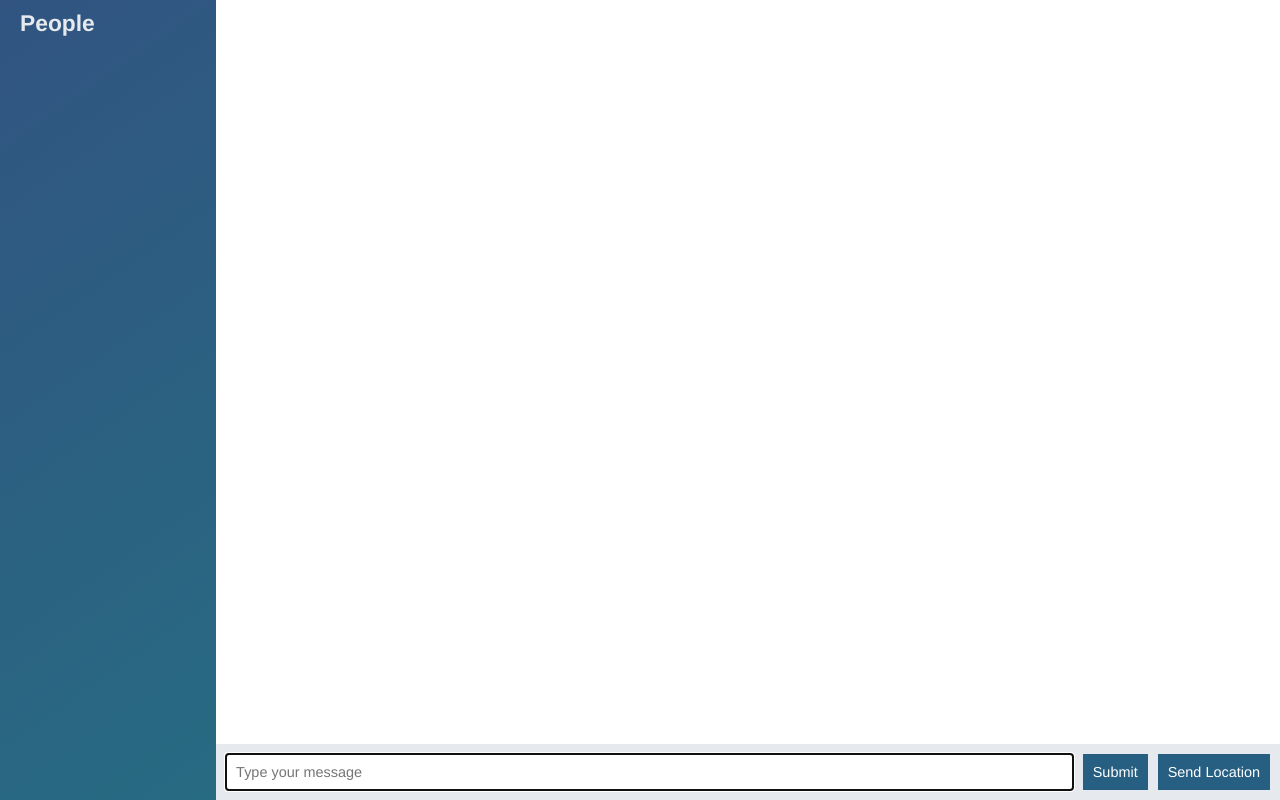
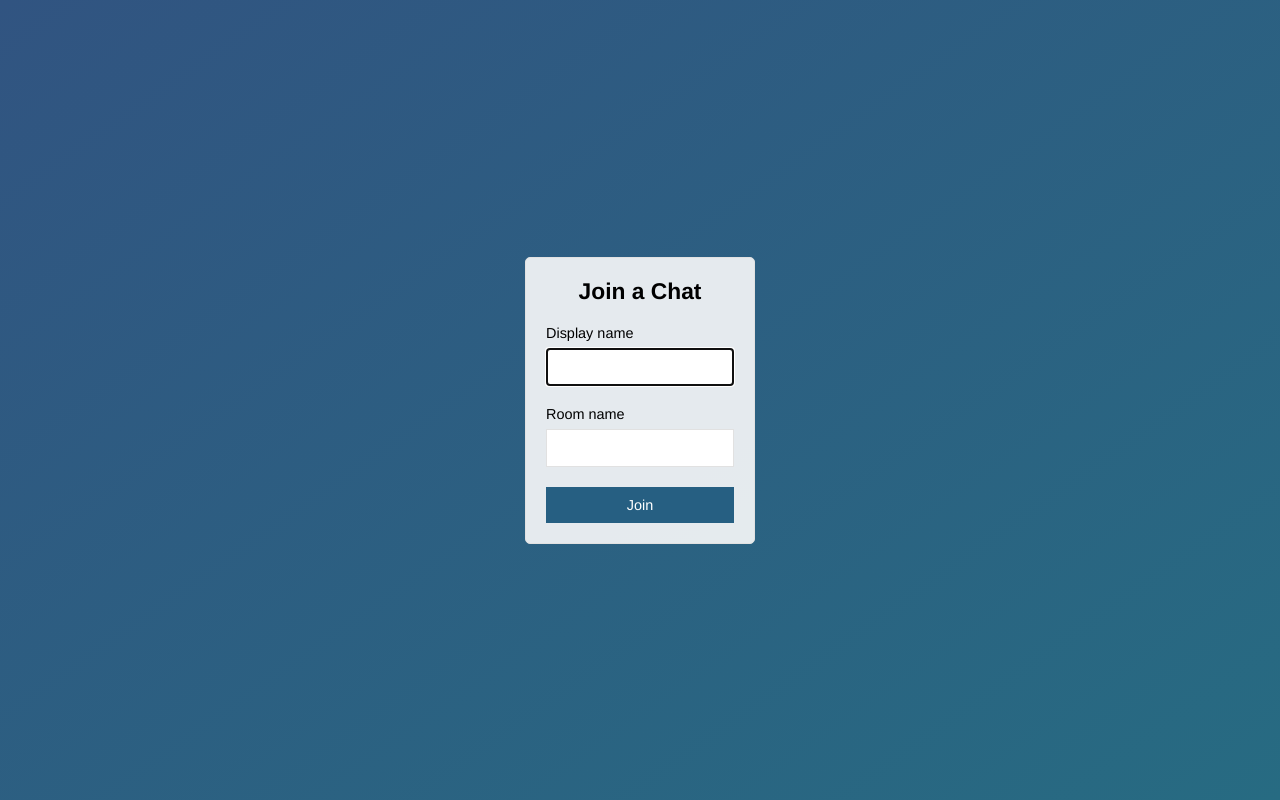
Before and after one commit to Erihon78/node-chat-app, a website: page public/index.html in a window 1280 px wide. Drawn offline with nearby package versions, Linux system fonts and the light colour scheme; no server answers.

Commit message:
Add join page that submits to chat.html

```diff
--- a/public/index.html
+++ b/public/index.html
@@ -1,60 +1,29 @@
 <!DOCTYPE html>
 <html>
 <head>
-	<title>Node Chat App</title>
+	<title>Join Node Chat App</title>
 	<meta charset="utf-8">
+	<meta name="viewport" content="width=device-width, initial-scale=1, user-scalable=no">
 	<link rel="stylesheet" type="text/css" href="/css/styles.css">
 </head>
-<body class="chat">
-	<div class="chat__sidebar">
-		<h3>People</h3>
-
-		<div id="users"></div>
+<body class="centered-form">
+	<div class="centered-form__form">
+		<form action="/chat.html">
+			<div class="form-field">
+				<h3>Join a Chat</h3>
+			</div>
+			<div class="form-field">
+				<label>Display name</label>
+				<input type="text" name="name" autofocus>
+			</div>
+			<div class="form-field">
+				<label>Room name</label>
+				<input type="text" name="room">
+			</div>
+			<div class="form-field">
+				<button>Join</button>
+			</div>
+		</form>
 	</div>
-
-	<div class="chat__main">
-		<ol id="messages" class="chat__messages"></ol>
-
-		<div class="chat__footer">
-			<form id="message-form">
-				<input type="text" name="message" placeholder="Type your message" autofocus autocomplete="off">
-				<button>Submit</button>
-			</form>
-
-			<button id="send-location">Send Location</button>
-		</div>
-	</div>
-
-	<script type="text/template" id="message-template">
-		<li class="message">
-			<div class="message__title">
-				<h4>{{from}}</h4>
-				<span>{{createdAt}}</span>
-			</div>
-			<div class="message__body">
-				<p>{{text}}</p>
-			</div>
-		</li>
-	</script>
-
-	<script type="text/template" id="location-message-template">
-		<li class="message">
-			<div class="message__title">
-				<h4>{{from}}</h4>
-				<span>{{createdAt}}</span>
-			</div>
-			<div class="message__body">
-				<p>
-					My <a href="{{url}}" target="_blank">location</a>
-				</p>
-			</div>
-		</li>
-	</script>
-
-	<script src="/socket.io/socket.io.js"></script>
-	<script src="https://code.jquery.com/jquery-3.3.1.min.js"></script>
-	<script src="https://momentjs.com/downloads/moment-with-locales.min.js"></script>
-	<script src="/js/libs/mustache.js"></script>
-	<script src="/js/index.js"></script>
 </body>
 </html>
```
Also changed, not shown: public/chat.html (added, +60 -0 lines), public/js/chat.js (renamed from public/js/index.js).
